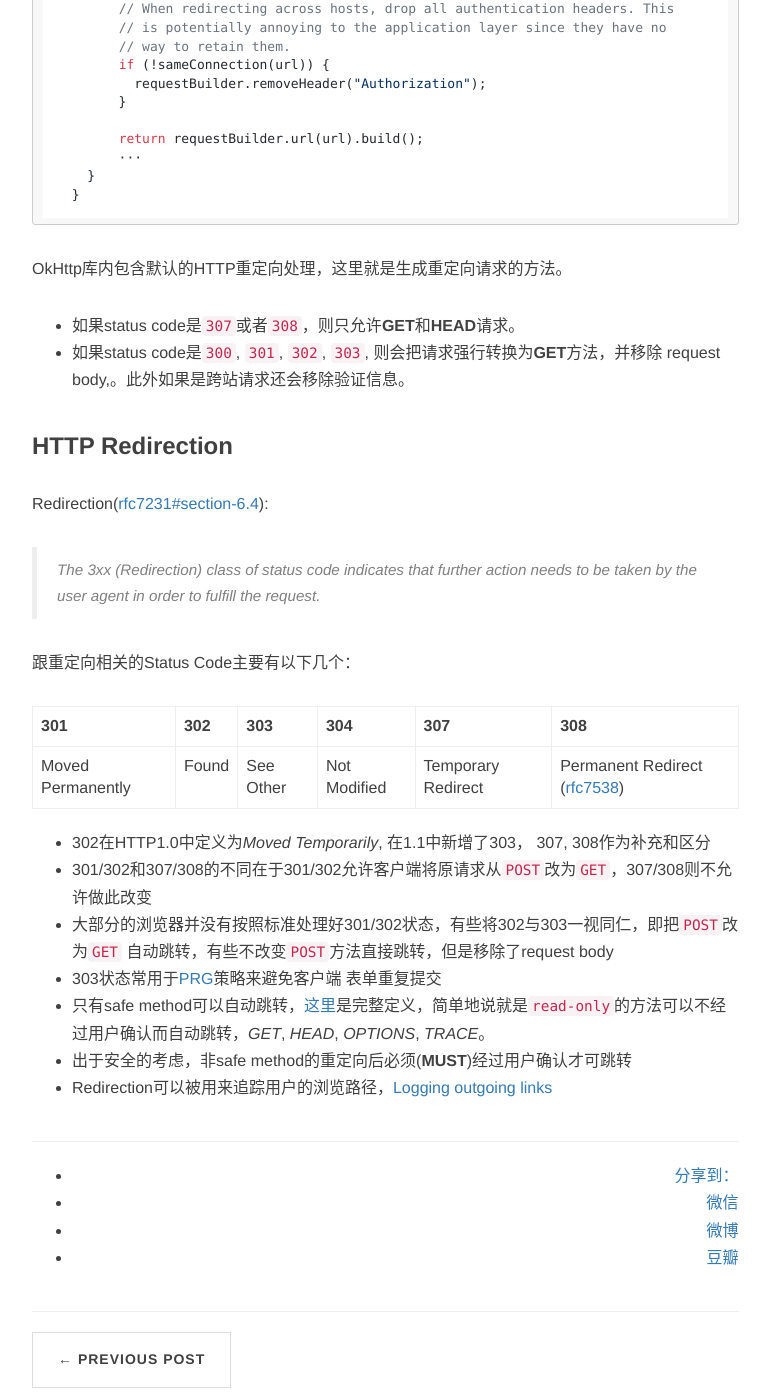
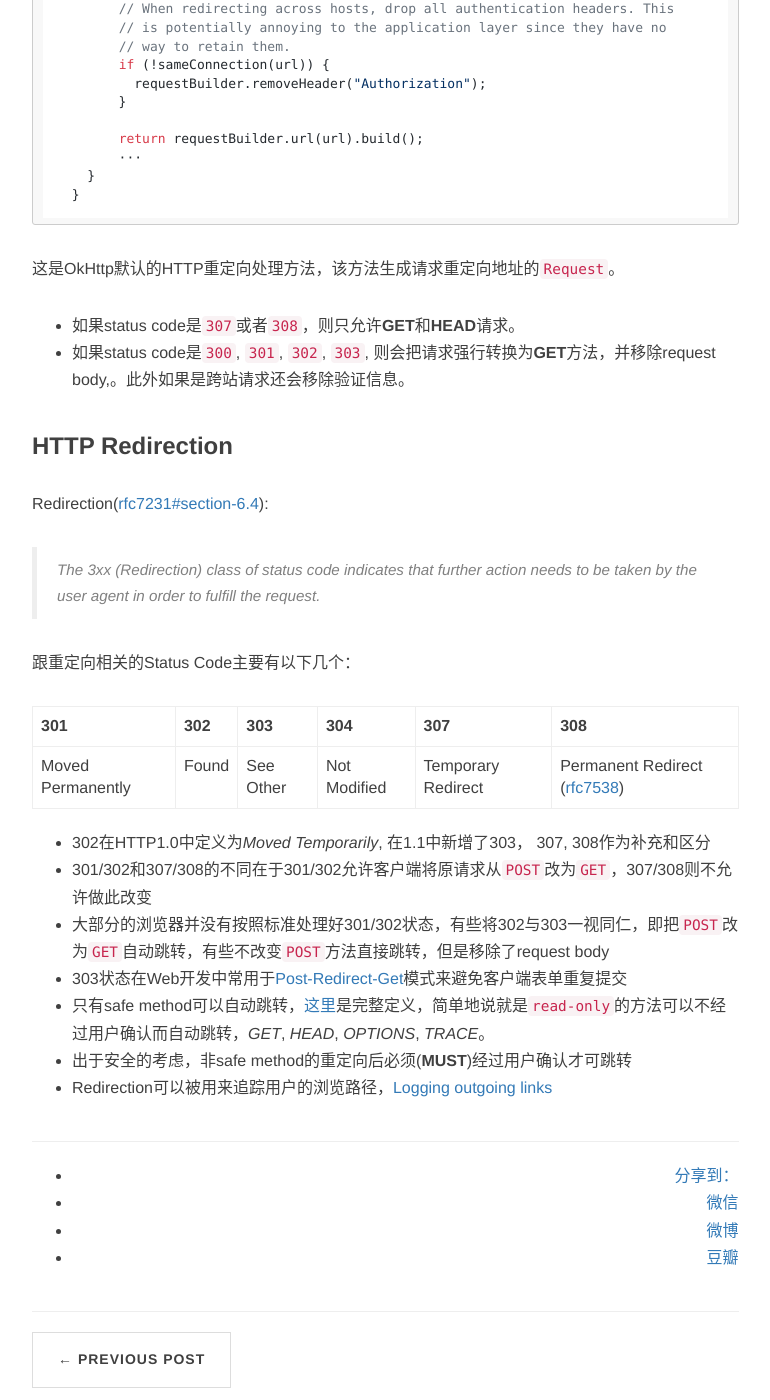
Before and after one commit to tankcong/tankcong.github.io, a Jekyll site: the page built from _posts/2015-11-09-HTTP-Redirection.md, in a window 1280 px wide and 1400 px high, scrolled down 1296 px. Shown: the whole window, without its empty margins (233-1003 px from the left). Built offline with Jekyll 4.4.1, drawn with Linux system fonts in a browser that asks for light colours; nearby versions of some CDN libraries; comment, search, counter and statistics services are not loaded.

Commit message:
modify HTTP Redirection

````diff
--- a/_posts/2015-11-09-HTTP-Redirects.md
+++ b/_posts/2015-11-09-HTTP-Redirection.md
@@ -60,11 +60,10 @@ public Request followUpRequest() throws IOException {
   }
 ```
 
-OkHttp库内包含默认的HTTP重定向处理，这里就是生成重定向请求的方法。
+这是OkHttp默认的HTTP重定向处理方法，该方法生成请求重定向地址的`Request`。
 
 * 如果status code是`307`或者`308`，则只允许**GET**和**HEAD**请求。
-* 如果status code是`300`, `301`, `302`, `303`, 则会把请求强行转换为**GET**方法，并移除
-request body,。此外如果是跨站请求还会移除验证信息。
+* 如果status code是`300`, `301`, `302`, `303`, 则会把请求强行转换为**GET**方法，并移除request body,。此外如果是跨站请求还会移除验证信息。
 
 ### HTTP Redirection
 
@@ -82,10 +81,8 @@ Moved Permanently | Found | See Other |  Not Modified | Temporary Redirect | Per
 
 * 302在HTTP1.0中定义为*Moved Temporarily*, 在1.1中新增了303， 307, 308作为补充和区分
 * 301/302和307/308的不同在于301/302允许客户端将原请求从`POST`改为`GET`，307/308则不允许做此改变
-* 大部分的浏览器并没有按照标准处理好301/302状态，有些将302与303一视同仁，即把`POST`改为`GET`
-自动跳转，有些不改变`POST`方法直接跳转，但是移除了request body
-* 303状态常用于[PRG](https://en.wikipedia.org/wiki/Post/Redirect/Get)策略来避免客户端
-表单重复提交
+* 大部分的浏览器并没有按照标准处理好301/302状态，有些将302与303一视同仁，即把`POST`改为`GET`自动跳转，有些不改变`POST`方法直接跳转，但是移除了request body
+* 303状态在Web开发中常用于[Post-Redirect-Get](https://en.wikipedia.org/wiki/Post/Redirect/Get)模式来避免客户端表单重复提交
 * 只有safe method可以自动跳转，[这里](https://tools.ietf.org/html/rfc7231#section-4.2.1)是完整定义，简单地说就是`read-only`的方法可以不经过用户确认而自动跳转，*GET*, *HEAD*, *OPTIONS*, *TRACE*。
 * 出于安全的考虑，非safe method的重定向后必须(**MUST**)经过用户确认才可跳转
 * Redirection可以被用来追踪用户的浏览路径，[Logging outgoing links](https://en.wikipedia.org/wiki/URL_redirection#Logging_outgoing_links)
````
